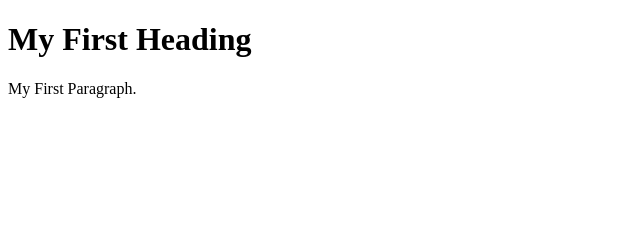
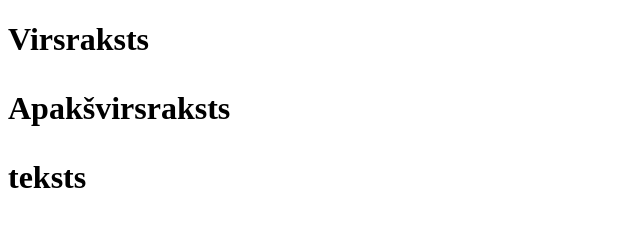
Before and after one commit to BaibaVitkovska/Lapa4, a plain HTML site: page index.html in a window 1280 px wide. Shown: the whole page, without its empty margins (0-640 px from the left). Drawn offline with Linux system fonts and the light colour scheme.

Commit message:
Update index.html

```diff
--- a/index.html
+++ b/index.html
@@ -2,8 +2,10 @@
 <html>
 <body>
 
-<h1> My First Heading</h1>
-<p> My First Paragraph.</p>
+<h1> Virsraksts<h1>
+  <p> Apakšvirsraksts<p>
+  <p> teksts<p>
+</h1>
 
 </html>
 </body>
```
